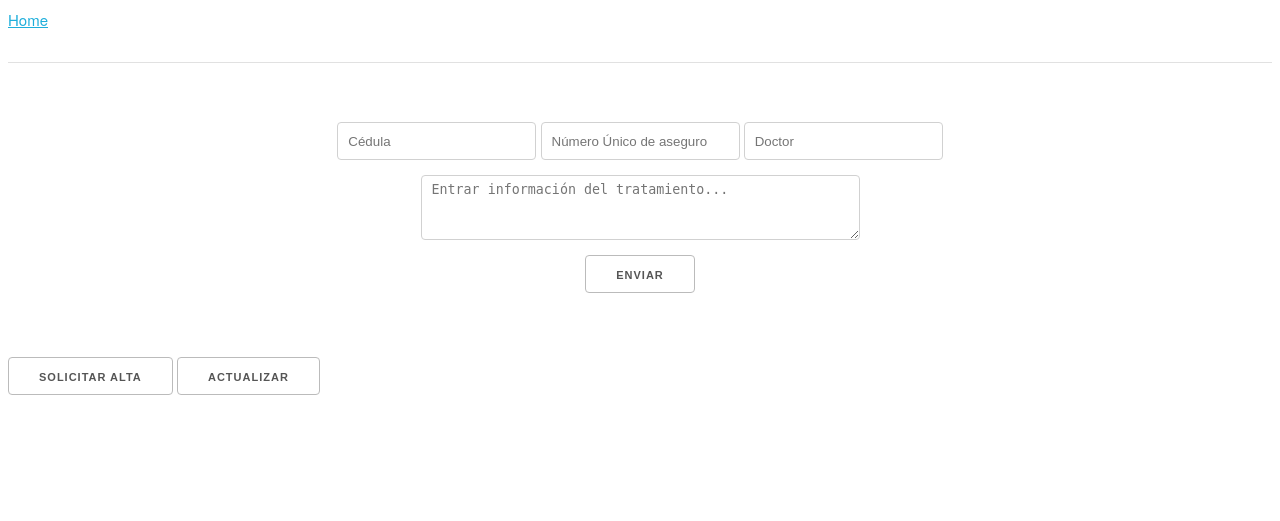
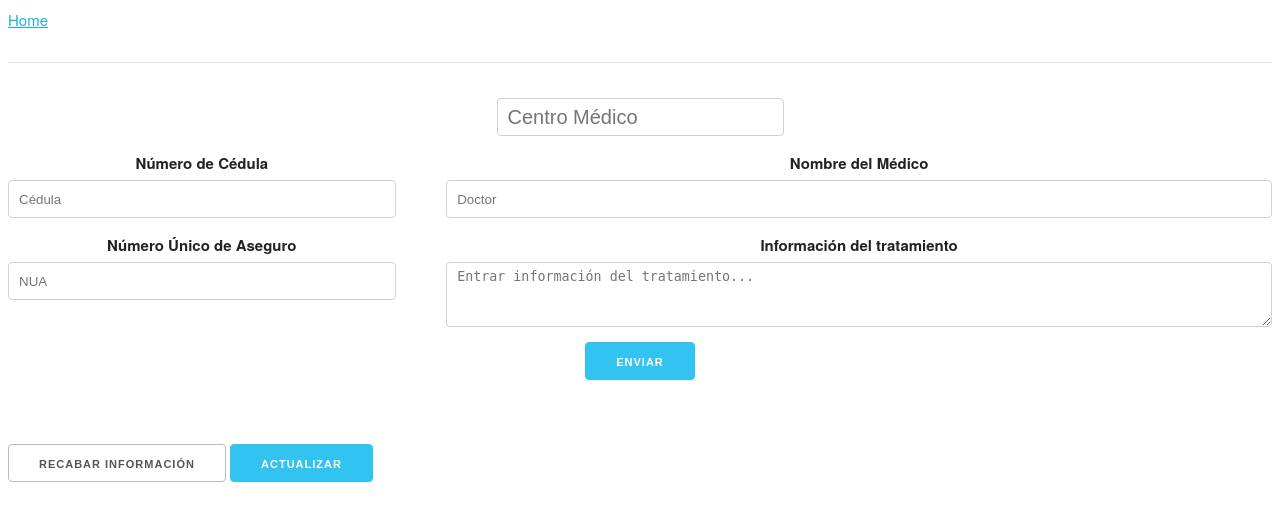
Before and after one commit to alanarteagav/inschain, a Flask app: template app/templates/index.html in a window 1280 px wide. Shown: the top 521 px of the page. Run offline with Flask 2, Linux system fonts and the light colour scheme; the template is opened without the code that fills it, so the values that code supplies are empty.

Commit message:
Añadiendo más poder

```diff
--- a/app/templates/index.html
+++ b/app/templates/index.html
@@ -2,38 +2,57 @@
 {% extends "base.html" %}
 
 {% block content %}
-	<br>
 
 	<center>
 	<form action="/submit" id="textform" method="post">
-	    <input type="text" name="cedula" placeholder="Cédula">
-	    <input type="text" name="key" placeholder="Número Único de aseguro">
-	    <input type="text" name="author" placeholder="Doctor">
+	    <input class="input_centro" type="text" name="centro" placeholder="Centro Médico">
 		<br>
-		<textarea name="content" rows="4" cols="50" placeholder="Entrar información del tratamiento..."></textarea>
-		<br>
-	    <input type="submit" value="Enviar">
+		<div class="row">
+			<div class="four columns">
+				<label>Número de Cédula</label>
+				<input class="u-full-width" type="text" name="cedula" placeholder="Cédula">
+			</div>
+			<div class="eight columns">
+				<label>Nombre del Médico</label>
+				<input class="u-full-width" type="text" name="author" placeholder="Doctor">
+			</div>
+		</div>
+		<div class="row">
+			<div class="four columns">
+				<label>Número Único de Aseguro</label>
+				<input class="u-full-width" type="text" name="nua" placeholder="NUA">
+			</div>
+			<div class="eight columns">
+				<label>Información del tratamiento</label>
+				<textarea class="u-full-width" name="content" rows="4" cols="50" placeholder="Entrar información del tratamiento..."></textarea>
+			</div>
+		</div>
+
+			<input class="button-primary" type="submit" type="submit" value="Enviar">
+
 	</form>
 	</center>
 
 	<br>
 
-	<a href="{{node_address}}/mine" target="_blank"><button>Solicitar alta</button></a>
-	<a href="/"><button>Actualizar</button></a>
+	<a href="{{node_address}}/mine" target="_blank"><button>Recabar información</button></a>
+	<a href="/"><button class="button-primary">Actualizar</button></a>
 
 	<div style="margin: 20px;">
 
     {% for post in posts %}
     <div class="post_box">
 	   <div class="post_box-header">
-	      <div class="post_box-options"><button class="option-btn">Reply</button></div>
-	      <div style="background: rgb(0, 97, 146) none repeat scroll 0% 0%; box-shadow: rgb(0, 97, 146) 0px 0px 0px 2px;" class="post_box-avatar">{{post.author[0]}}</div>
-	      <div class="name-header">{{post.author}}</div>
-	      <div class="post_box-subtitle"> Alta en: <i>{{readable_time(post.timestamp)}}</i></div>
+	      <div class="post_box-options"><button >Responder</button></div>
+	      <div style="background: rgb(0, 56, 146) none repeat scroll 0% 0%; box-shadow: rgb(0, 97, 146) 0px 0px 0px 2px;" class="post_box-avatar">{{post.author[0:2]}}</div>
+	      <div class="name-header">{{post.author}} : {{post.centro}}</div>
+	      <div class="post_box-subtitle"> Enviado durante: <i>{{readable_time(post.timestamp)}}</i></div>
 	   </div>
 	   <div>
 	      <div class="post_box-body">
-	         <p>{{post.content}}</p>
+	         <p>Tratamiento: {{post.content}}</p>
+	         <p>Cédula: {{post.cedula}}</p>
+	         <p>Número Único de Aseguro: {{post.nua}}</p>
 	      </div>
 	   </div>
 	</div>
@@ -81,15 +100,12 @@
 		}
 
 		.post_box-body {
-		    margin-top: 16px;
-		    margin-bottom: 8px;
+		    margin-top: 5px;
+		    margin-bottom: 5px;
 		}
 
 		.post_box-options {
 		    float: right;
-		}
-		.h1 {
-		    color: blue;
 		}
 		.option-btn {
 		    background: #f8f8f8;
@@ -103,6 +119,9 @@
 		    outline: none;
 		    height: 42px;
 		}
+		.input_centro{
+			font-size: 20px;
+		}
 	</style>
     </div>
 {% endblock %}
```
Also changed, not shown: app/views.py (+7 -1 lines), node_server.py (+5 -6 lines), templates/result_failure.html (added, +20 -0 lines), templates/result_success.html (added, +20 -0 lines).
